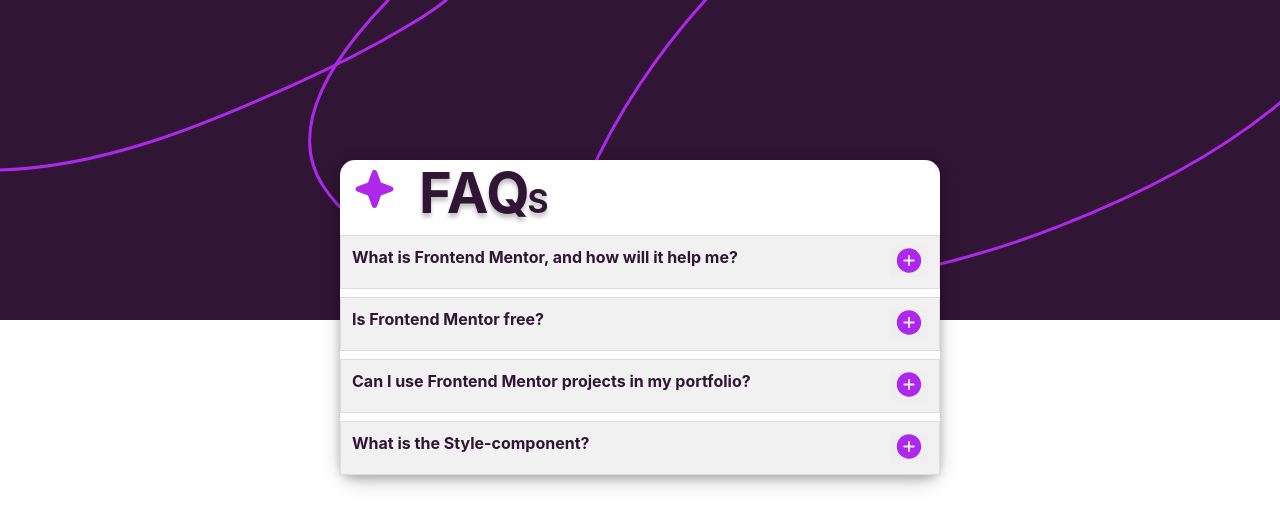
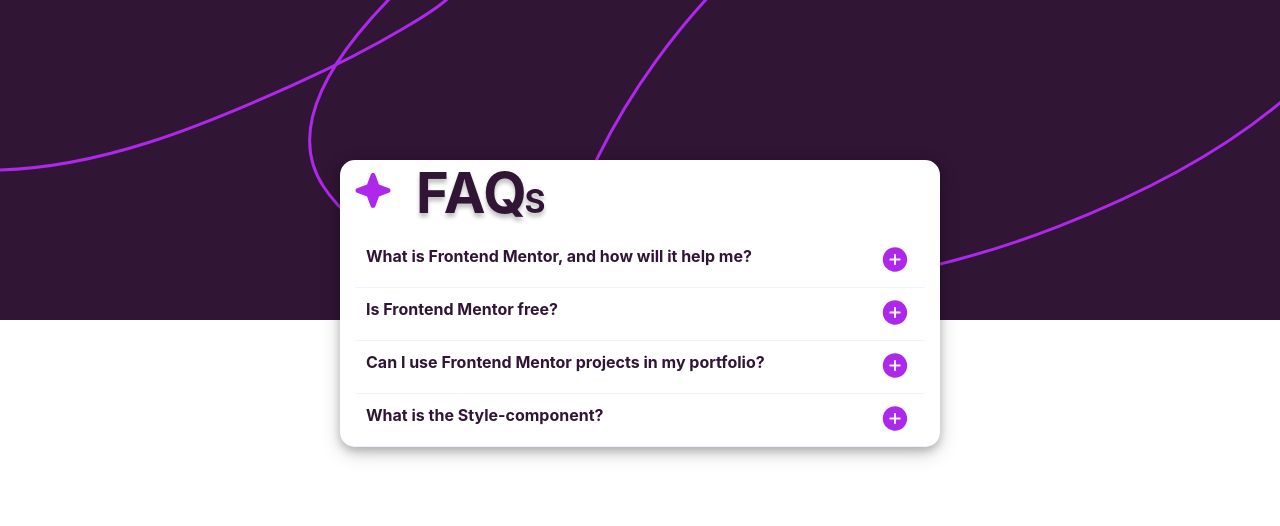
Before and after one commit to PiriyaLapa/faq-accordion, a React (Create React App) app: page / in a window 1280 px wide. Shown: the top 526 px of the page. Built offline with nearby package versions, Linux system fonts and the light colour scheme.

Commit message:
update faq-accordion

```diff
--- a/src/components/AccordionCard.tsx
+++ b/src/components/AccordionCard.tsx
@@ -18,14 +18,16 @@
 `;
 
 const AccordionItem = styled.div`
-  border: 1px solid #ddd;
+  border-bottom: 1px solid #F8EEFF;
   margin-bottom: 8px;
+  width:95%;
+  margin:0 auto;
 `;
 
 const AccordionHeader = styled.div`
   color: #301534;
   padding: 11px;
-  background-color: #f1f1f1;
+  /* background-color: #f1f1f1; */
   font-weight: bold;
   cursor: pointer;
   display: flex;
@@ -134,6 +136,8 @@
 }
 const SVGButton = styled.button`
   border: none;
+  background-color:#ffff;
+
 `;
 
 export class TestCard extends Component<
--- a/src/components/VectorHeader.tsx
+++ b/src/components/VectorHeader.tsx
@@ -3,8 +3,8 @@
   render(): ReactNode {
     return (
         <svg
-          width="39"
-          height="38"
+          width="36"
+          height="35"
           viewBox="0 0 36 35"
           fill="none"
           xmlns="http://www.w3.org/2000/svg"
--- a/src/data/FAQData.ts
+++ b/src/data/FAQData.ts
@@ -12,15 +12,16 @@
   {
     question: "Is Frontend Mentor free?",
     answer:
-      "TypeScript is a super set of JavaScript Lorem ipsum dolor sit amet consectetur, adipisicing elit. Quasi tempora ad numquam laudantium fuga doloribus.",
+      "Taking these challenges will help you improve your skills, gain experience creating websites, and build up an incredible project portfolio. We also have a large community of developers, so it's a great way to meet other devs! Is it free? The majority of our challenges are free, yes",
   },
   {
     question: "Can I use Frontend Mentor projects in my portfolio?",
     answer:
-      "Style-component is a library for CSSLorem ipsum dolor sit amet consectetur, adipisicing elit. Quasi tempora ad numquam laudantium fuga doloribus.",
+      "Definitely! Please do feel free to use whatever you build in your portfolio. Helping developers addj professional-looking projects to their portfolio was one of the reasons we created this platform! What are points for, and how does the points system work",
   },
   {
-    question:"What is the Style-component?",
-    answer:"Style-component is a library for CSSLorem ipsum dolor sit amet consectetur, adipisicing elit. Quasi tempora ad numquam laudantium fuga doloribus."
-  }
+    question: "What is the Style-component?",
+    answer:
+      "Styled-components is a library that allows you to write CSS in JS while building custom components in Reactjs . There are multiple options you can go with to style a React application. But the CSS in JS technique is good approach, where you write the CSS code right in the JavaScript file. ",
+  },
 ];
```
